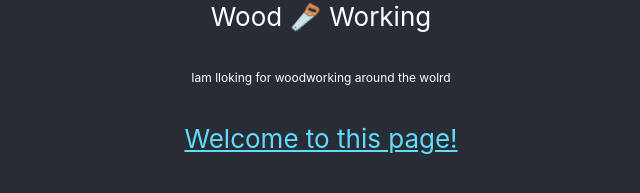
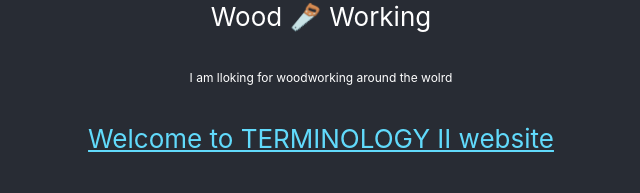
Before and after one commit to github/codespaces-react, a React (Vite) app: page / in a window 1280 px wide. Shown: the part 483-676 px from the top of the page, without its empty margins (319-959 px from the left). Built offline with nearby package versions, Linux system fonts and the light colour scheme.

Commit message:
Update App.js

```diff
--- a/src/App.jsx
+++ b/src/App.jsx
@@ -4,12 +4,12 @@ function App() {
   return (
     <div className="App">
       <header className="App-header">
-        <img src="Octocat.png" className="App-logo" alt="logo" />
+        <img src="octocat.png" className="App-logo" alt="logo" />
         <p>
           Wood <span className="heart">🪚</span> Working
         </p>
         <p className="small">
-        Iam lloking for woodworking around the wolrd
+        I am lloking for woodworking around the wolrd
         </p>
         <p>
           <a
@@ -18,7 +18,7 @@ function App() {
             target="_blank"
             rel="noopener noreferrer"
           >
-            Welcome to this page!
+            Welcome to TERMINOLOGY II website
           </a>
         </p>
       </header>
```
